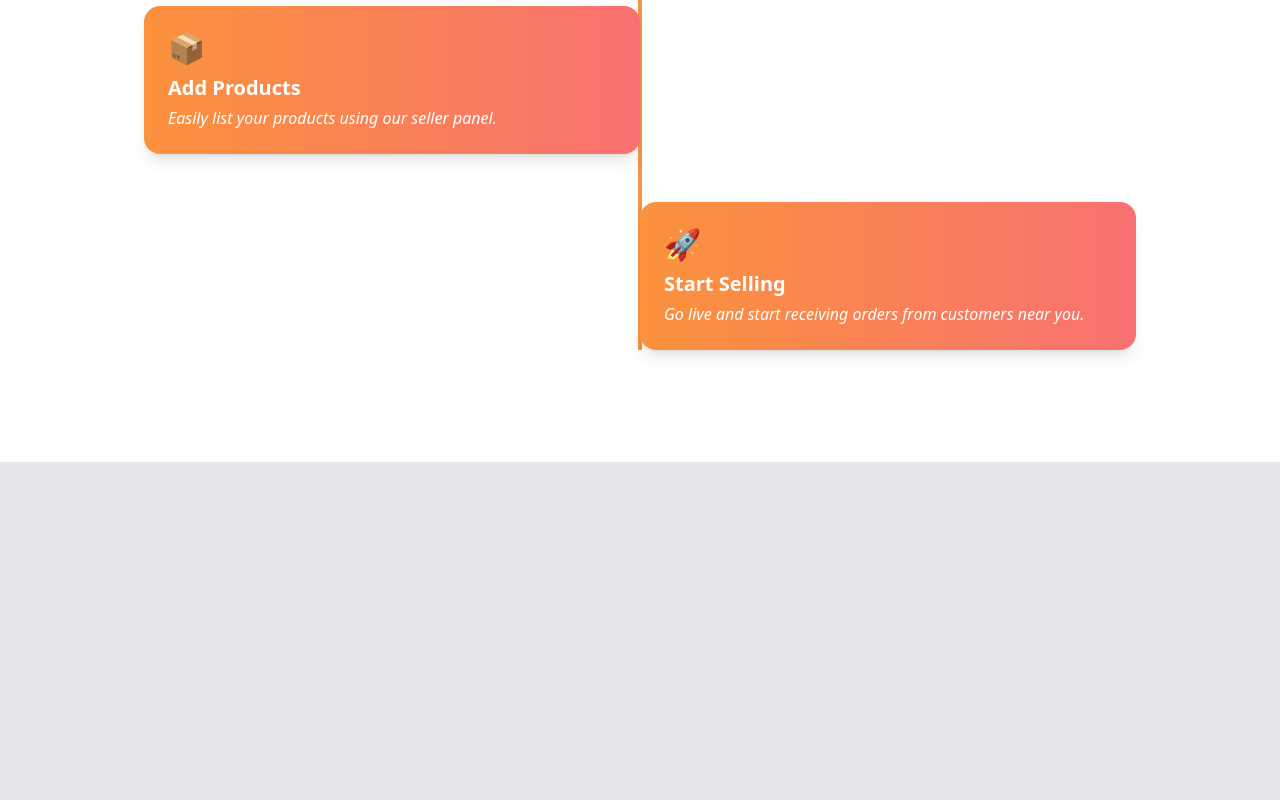
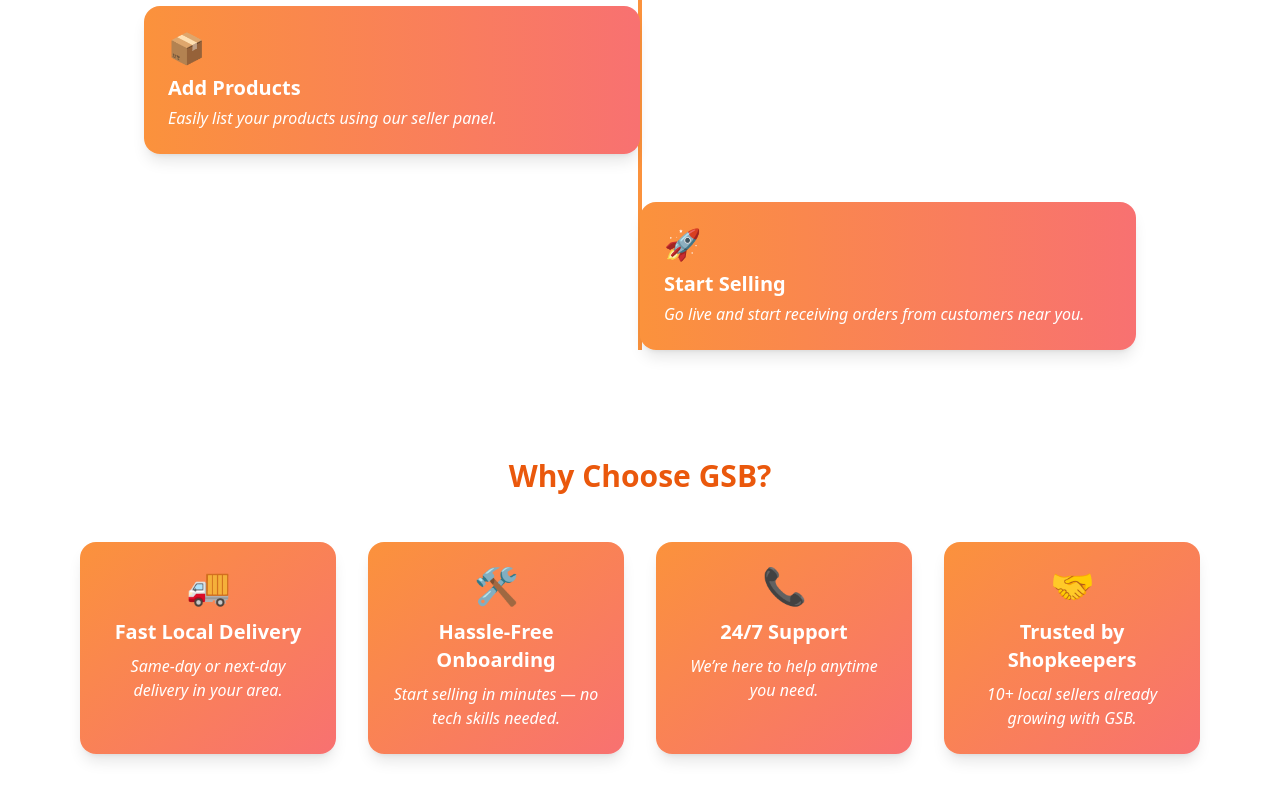
Before and after one commit to skytechrick/getskybuyReactSeller, a React (Vite) app: page / in a window 1280 px wide. Shown: the part 1390-2190 px from the top of the page. Before the commit the page ends 1852 px from the top, so only its background shows below. Built offline with nearby package versions, Linux system fonts and the light colour scheme.

Commit message:
feat: New section - Why choose GSB

```diff
--- a/src/components/homePage.jsx
+++ b/src/components/homePage.jsx
@@ -1,6 +1,7 @@
 import HomeHeader from "./homeHeader.jsx";
 import HomePageSection from "./homePageSection.jsx";
 import HomePageSection1 from "./homePageSection1.jsx";
+import HomePageSection2 from "./homePageSection2.jsx";
 
 export default () => {
     return (
@@ -8,6 +9,7 @@ export default () => {
             <HomeHeader/>
             <HomePageSection/>
             <HomePageSection1/>
+            <HomePageSection2/>
 
         </div>
 
--- a/src/components/homePageSection.jsx
+++ b/src/components/homePageSection.jsx
@@ -10,7 +10,7 @@ export default () => {
                 <div className="ml-0 md:ml-10 text-white">
                     <h2 className="text-2xl text-center md:text-4xl font-bold underline animate-slideInRight">GET SKY BUY</h2>
                     <p className="italic text-center text-sm md:text-lg animate-slideInRight">Sell your products to a wider audience with 0 hassle.</p>
-                    <p className="italic text-center text-sm md:text-lg animate-slideInRight">Trusted by 100+ local shopkeepers.</p>
+                    <p className="italic text-center text-sm md:text-lg animate-slideInRight">Trusted by 10+ local shopkeepers.</p>
                 </div>
 
             </div>
--- a/src/components/homePageSection1.jsx
+++ b/src/components/homePageSection1.jsx
@@ -31,7 +31,7 @@ export default function StartSelling() {
     }, []);
 
     return (
-        <section className="w-full py-16 bg-white">
+        <section className="w-full pt-16 pb-12 bg-white">
             <h2 className="text-2xl md:text-3xl font-bold text-center text-orange-600 mb-12">
                 Start Selling in Just 4 Steps
             </h2>
--- /dev/null
+++ b/src/components/homePageSection2.jsx
@@ -0,0 +1,55 @@
+import { useEffect } from "react";
+import AOS from "aos";
+import "aos/dist/aos.css";
+
+const uspHighlights = [
+    {
+        icon: "🚚",
+        title: "Fast Local Delivery",
+        description: "Same-day or next-day delivery in your area.",
+    },
+    {
+        icon: "🛠️",
+        title: "Hassle-Free Onboarding",
+        description: "Start selling in minutes — no tech skills needed.",
+    },
+    {
+        icon: "📞",
+        title: "24/7 Support",
+        description: "We’re here to help anytime you need.",
+    },
+    {
+        icon: "🤝",
+        title: "Trusted by Shopkeepers",
+        description: "10+ local sellers already growing with GSB.",
+    },
+];
+
+export default function WhyChooseGSB() {
+    useEffect(() => {
+        AOS.init({ duration: 600, once: true });
+    }, []);
+
+    return (
+        <section className="w-full pt-3 py-16 bg-white">
+            <h2 className="text-2xl md:text-3xl font-bold text-center text-orange-600 mb-12">
+                Why Choose GSB?
+            </h2>
+
+            <div className="flex flex-wrap justify-center gap-8 max-w-6xl mx-auto px-4">
+                {uspHighlights.map((usp, index) => (
+                <div
+                    key={index}
+                    className="flex-1 min-w-[250px] max-w-sm p-6 bg-gradient-to-br from-orange-400 to-red-400 text-white rounded-2xl shadow-lg text-center"
+                    data-aos="fade-up"
+                    data-aos-delay={index * 100}
+                >
+                    <div className="text-4xl mb-3">{usp.icon}</div>
+                    <h3 className="text-xl font-semibold mb-2">{usp.title}</h3>
+                    <p className="text-sm md:text-base italic">{usp.description}</p>
+                </div>
+                ))}
+            </div>
+        </section>
+    );
+}
```
